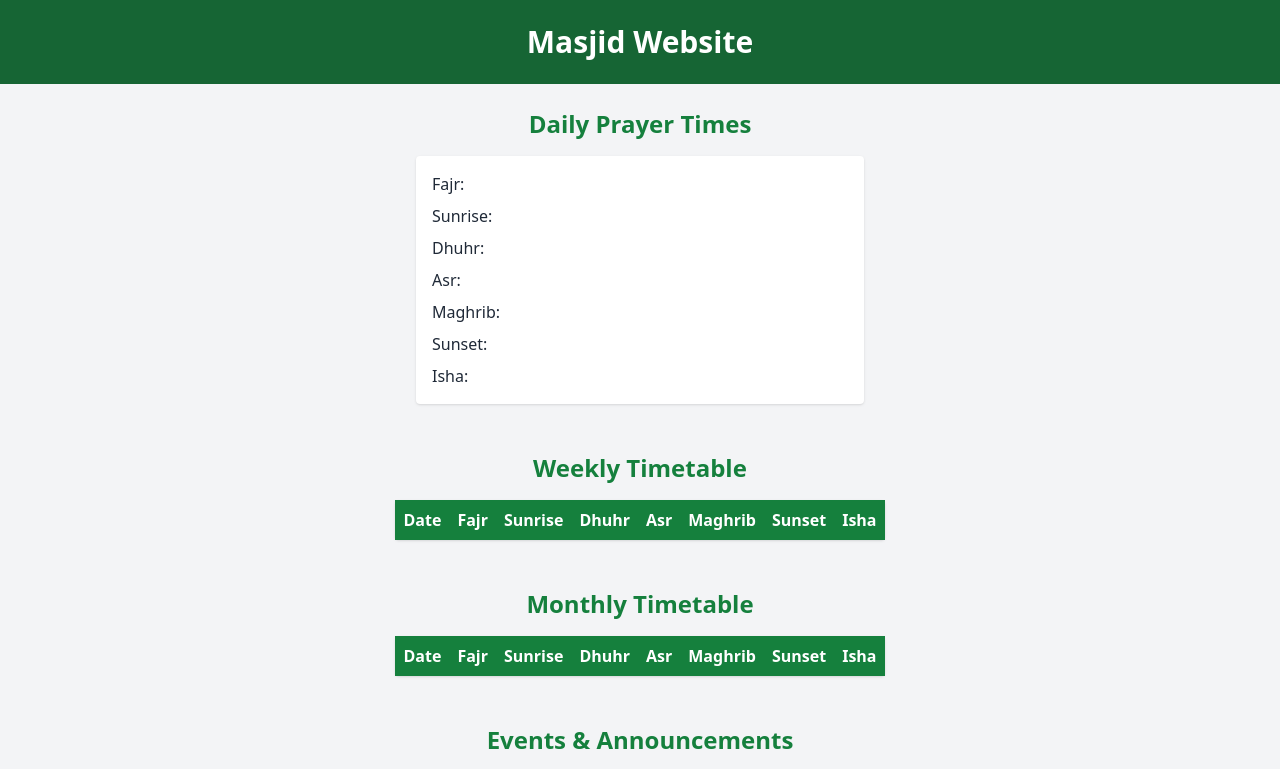
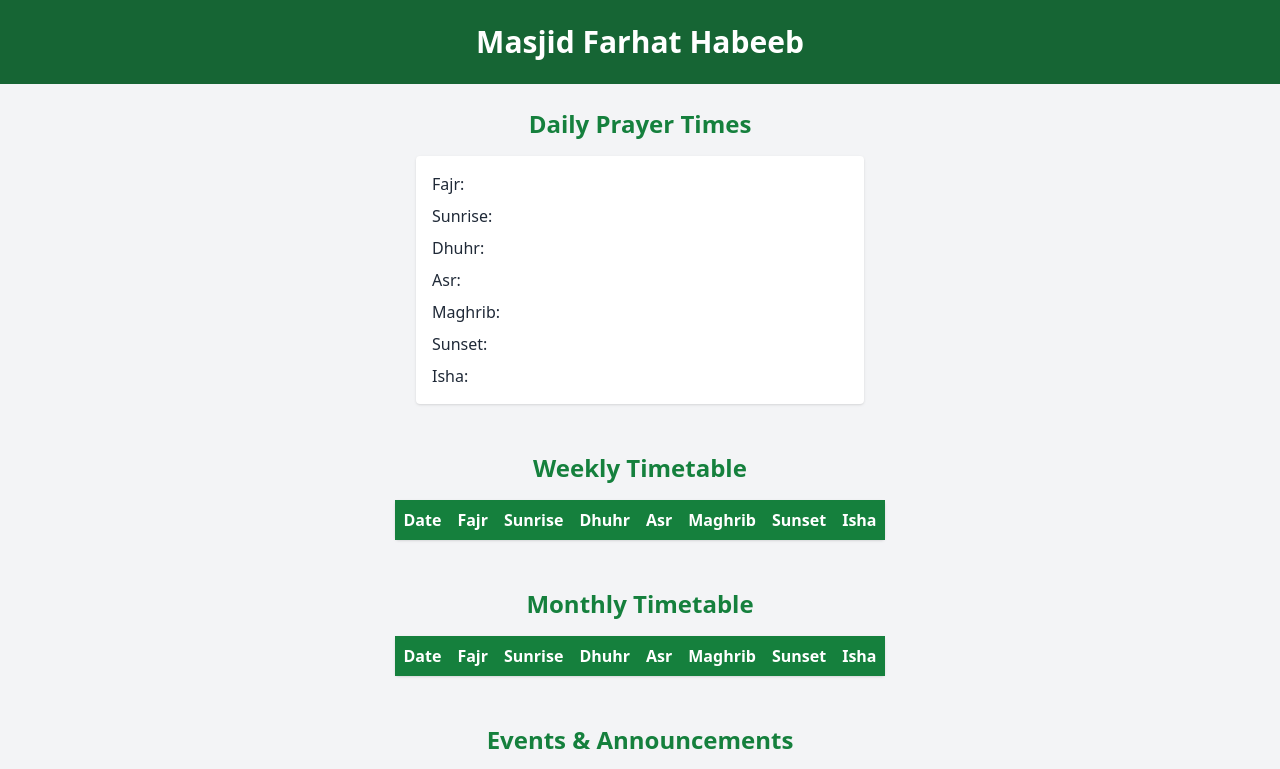
Before and after one commit to farhathabeebmasjid/WebSite-masjid, a plain HTML site: page index.html in a window 1280 px wide. Shown: the top 769 px of the page. Drawn offline with nearby package versions, Linux system fonts and the light colour scheme.

Commit message:
Update index.html

```diff
--- a/index.html
+++ b/index.html
@@ -2,14 +2,14 @@
 <html lang="en">
 <head>
 <meta charset="UTF-8">
-<title>Mosque Website</title>
+<title>Masjid Farhat Habeeb</title>
 <script src="https://cdn.tailwindcss.com"></script>
 <script defer src="main.js"></script>
 </head>
 <body class="bg-gray-100 text-gray-800">
 
 <header class="bg-green-800 text-white text-center p-6 text-3xl font-bold">
-Masjid Website
+Masjid Farhat Habeeb
 </header>
 
 <section class="p-6">
```
